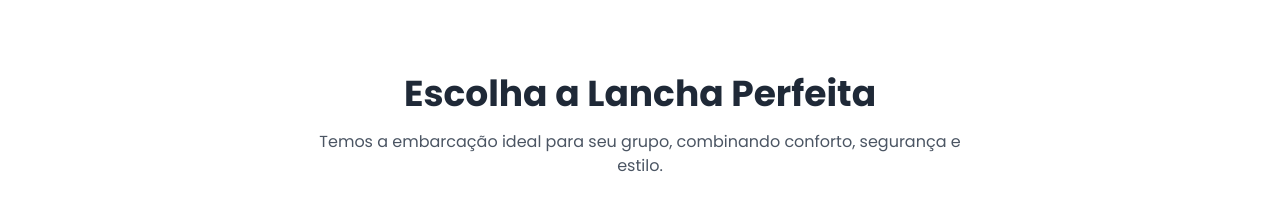
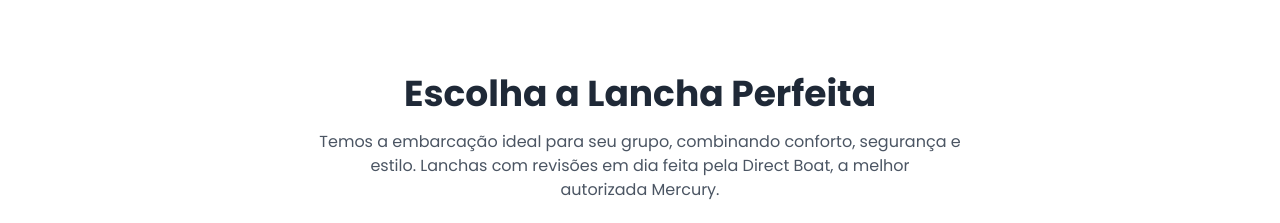
Before and after one commit to jopedropm/CapitaoParaty, a plain HTML site: page index.html in a window 1280 px wide. Shown: the part 854-1077 px from the top of the page. Drawn offline with nearby package versions, Linux system fonts and the light colour scheme.

Commit message:
direct boat

```diff
--- a/index.html
+++ b/index.html
@@ -124,7 +124,7 @@
             <div class="container mx-auto px-6 text-center">
                 <h2 class="text-3xl md:text-4xl font-bold mb-4 mt-12">Escolha a Lancha Perfeita</h2>
                 <p class="text-gray-600 mb-12 max-w-2xl mx-auto">Temos a embarcação ideal para seu grupo, combinando
-                    conforto, segurança e estilo.</p>
+                    conforto, segurança e estilo. Lanchas com revisões em dia feita pela Direct Boat, a melhor autorizada Mercury.</p>
 
                 <div class="grid grid-cols-1 md:grid-cols-2 lg:grid-cols-3 gap-10">
 
```
